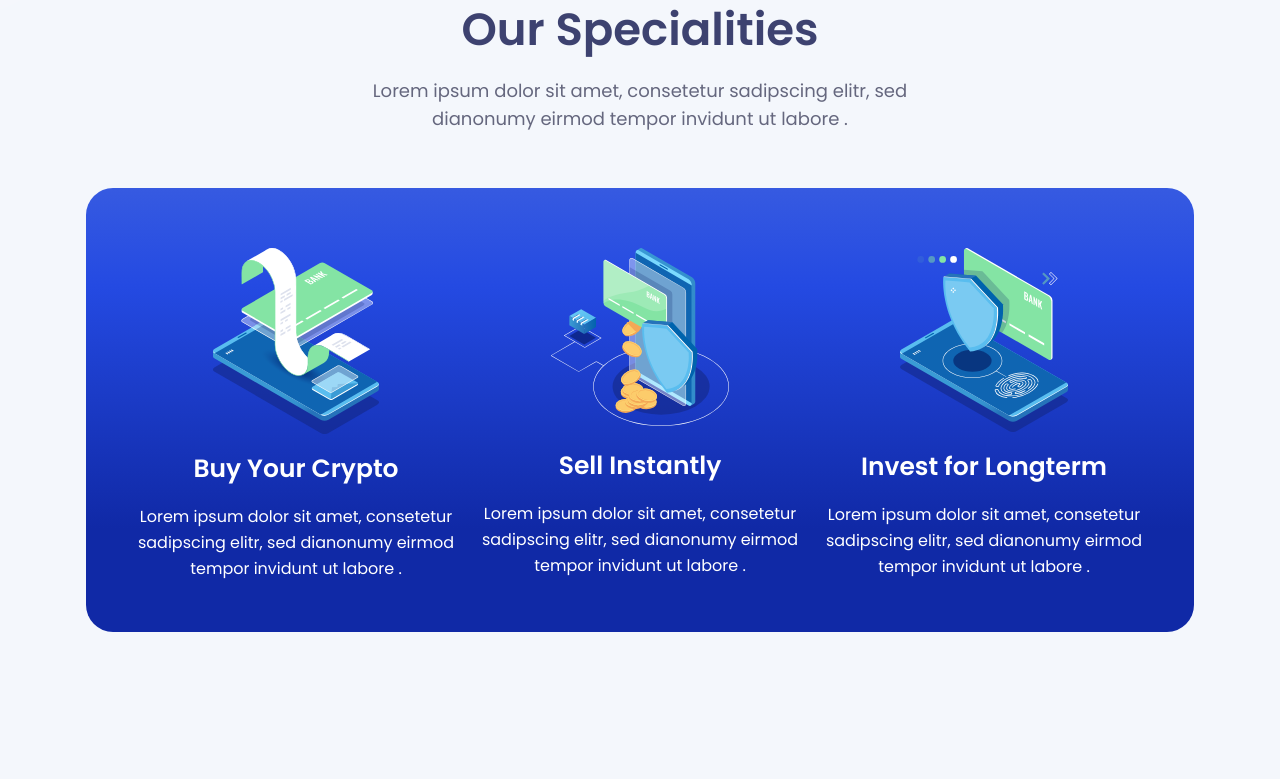
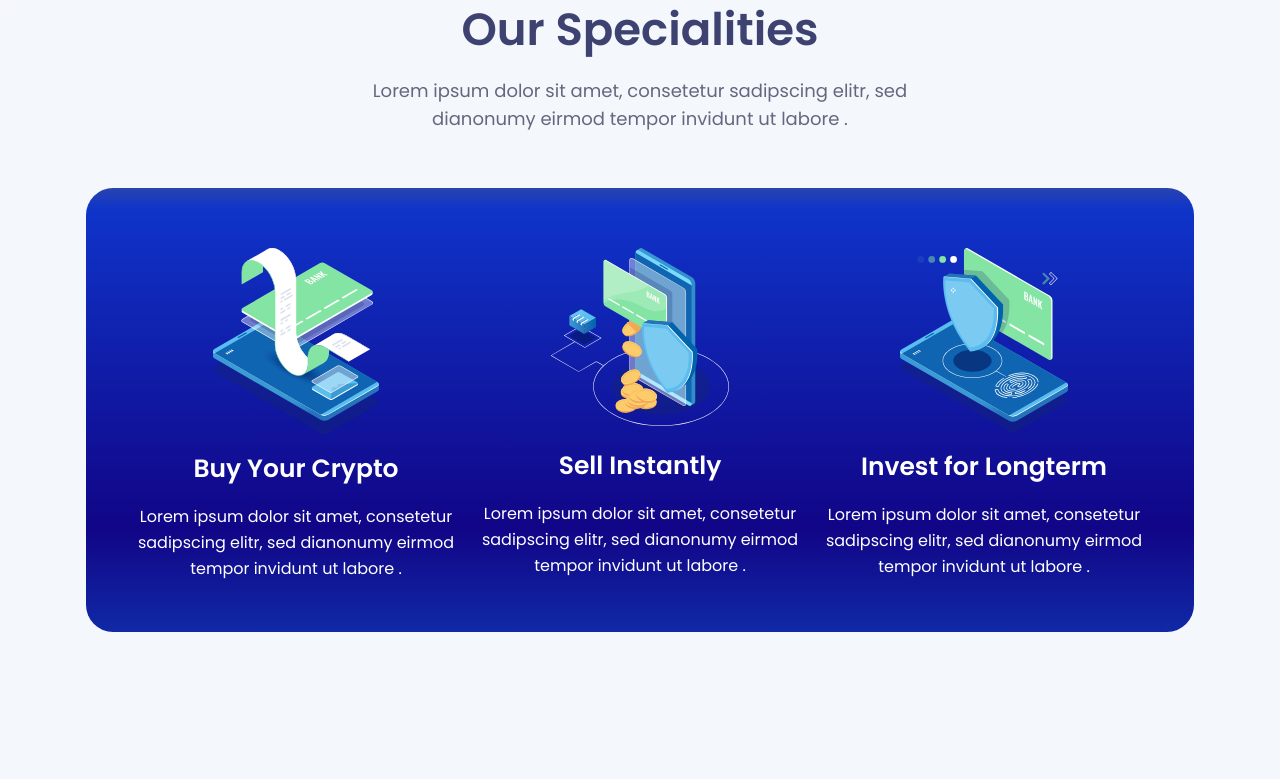
Before and after one commit to fujimya/cryptoku, a plain HTML site: page index.html in a window 1280 px wide. Shown: the part 943-1722 px from the top of the page. Drawn offline with Linux system fonts and the light colour scheme.

Commit message:
Add files via upload

```diff
--- a/assets/css/main.css
+++ b/assets/css/main.css
@@ -1521,7 +1521,7 @@ p {
     04.Feature css
 ===========================*/
 .features-wrapper {
-  background-image: linear-gradient(#365ae1 0%, #244ae2 22.16%, #1029a6 76.69%, #1029a6 100%);
+  background-image: linear-gradient(#2844af 0%, #0f34c9 4.66%, #110587 76.69%, #1029a6 100%);
   padding: 60px 50px 20px;
   border-radius: 27px;
 }
```
Also changed, not shown: assets/img/favicon.png, assets/img/favicon1.png (added).
